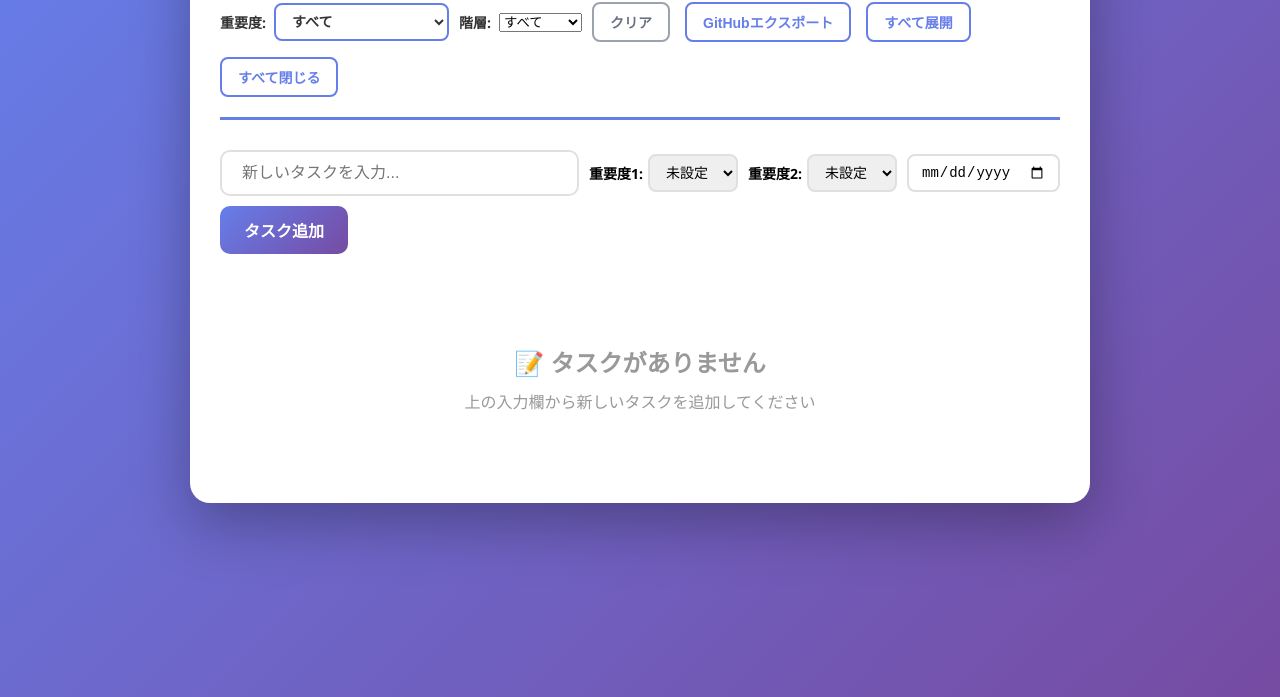
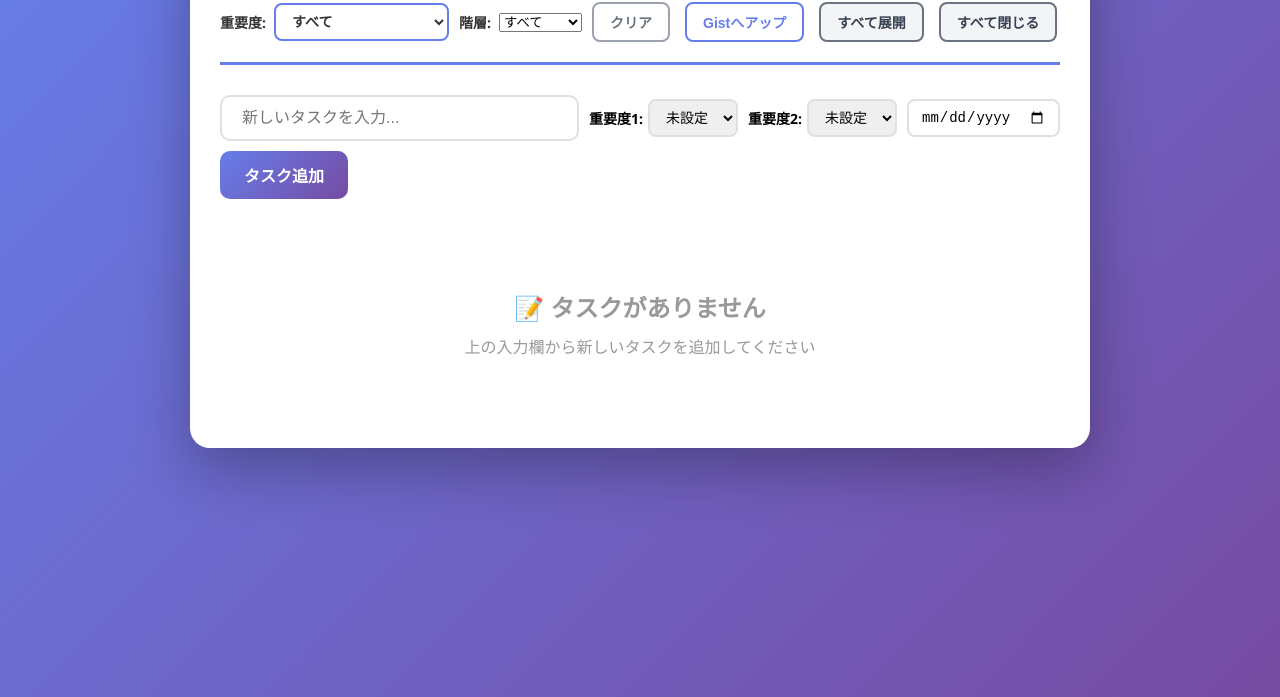
Before and after one commit to muumuu8181/accordion-task, a website: page index.html in a window 1280 px wide. Shown: the part 103-800 px from the top of the page. Drawn offline with Linux system fonts and the light colour scheme.

Commit message:
ui: Improve button styling and labels
- Rename 'GitHubエクスポート' to 'Gistへアップ' (more concise)
- Add new btn-toggle style for expand/collapse buttons
- Use gray color scheme for toggle buttons to distinguish from other controls
- Group expand/collapse visually with matching styles

```diff
--- a/index.html
+++ b/index.html
@@ -36,9 +36,9 @@
                     </label>
                     <button id="clearFilter" class="btn-clear-filter">クリア</button>
                 </div>
-                <button id="exportToGitHub" class="btn-control">GitHubエクスポート</button>
-                <button id="expandAll" class="btn-control">すべて展開</button>
-                <button id="collapseAll" class="btn-control">すべて閉じる</button>
+                <button id="exportToGitHub" class="btn-control">Gistへアップ</button>
+                <button id="expandAll" class="btn-toggle">すべて展開</button>
+                <button id="collapseAll" class="btn-toggle">すべて閉じる</button>
             </div>
         </header>
 
--- a/style.css
+++ b/style.css
@@ -122,6 +122,24 @@ h1 {
 
 .btn-control:hover {
     background: #667eea;
+    color: white;
+    transform: translateY(-2px);
+}
+
+.btn-toggle {
+    padding: 8px 16px;
+    border: 2px solid #6b7280;
+    background: #f3f4f6;
+    color: #374151;
+    border-radius: 8px;
+    cursor: pointer;
+    font-size: 14px;
+    font-weight: 600;
+    transition: all 0.3s ease;
+}
+
+.btn-toggle:hover {
+    background: #6b7280;
     color: white;
     transform: translateY(-2px);
 }
```
